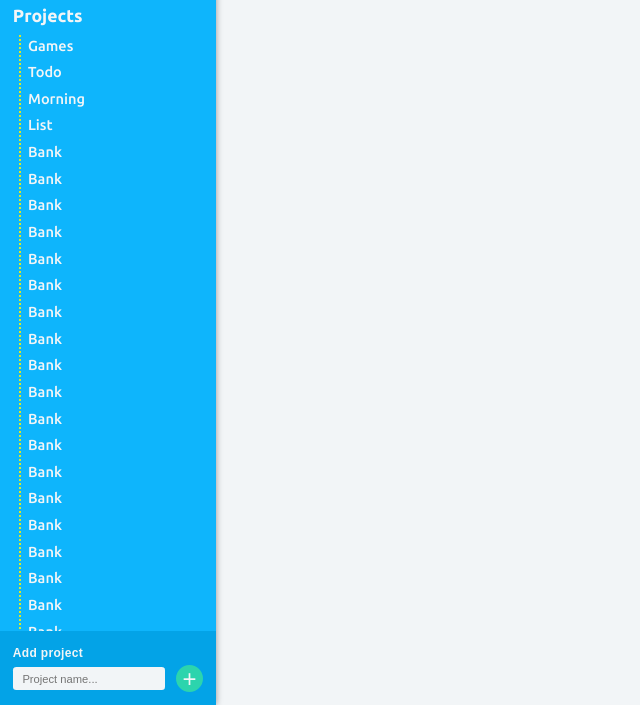
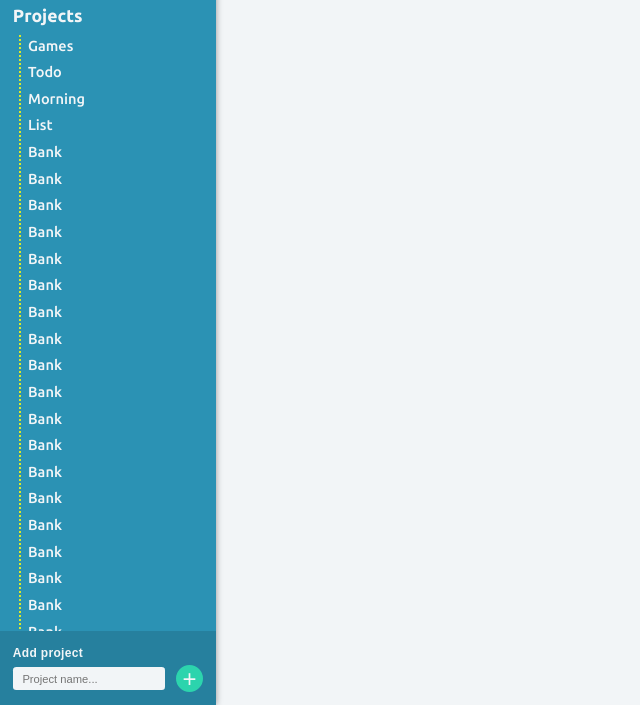
Before and after one commit to gabs712/todo-list, a website built with webpack: page src/index.html in a window 1280 px wide. Shown: the part 95-800 px from the top of the page, without its empty margins (0-640 px from the left). Built offline with nearby package versions, Linux system fonts and the light colour scheme.

Commit message:
Change sidebar color

```diff
--- a/src/sass/abstracts/variables.scss
+++ b/src/sass/abstracts/variables.scss
@@ -2,7 +2,7 @@
 
 $background-color: #f2f5f7;
 $sidebar-text-color: $background-color;
-$primary-color: rgb(14, 181, 252);
+$primary-color: rgb(43, 146, 180);
 $secondary-color: color.scale($primary-color, $lightness: -12%);
 
 $sidebar-padding: .8rem;
--- a/src/sass/components/add-project.scss
+++ b/src/sass/components/add-project.scss
@@ -6,6 +6,7 @@
   background-color: $secondary-color;
   padding: $sidebar-padding;
   gap: .2rem;
+  border-radius: -150px;
 
   &__header {
     font-size: .75rem;
```
